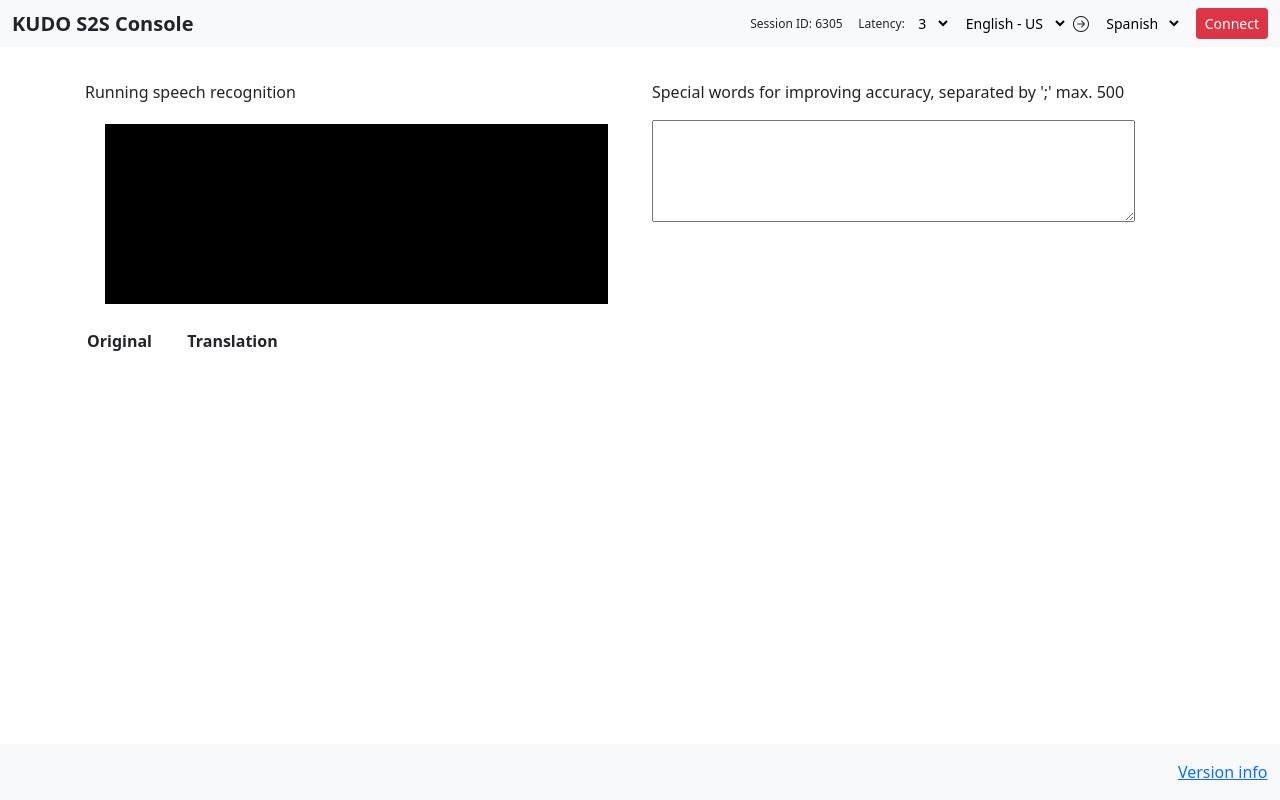
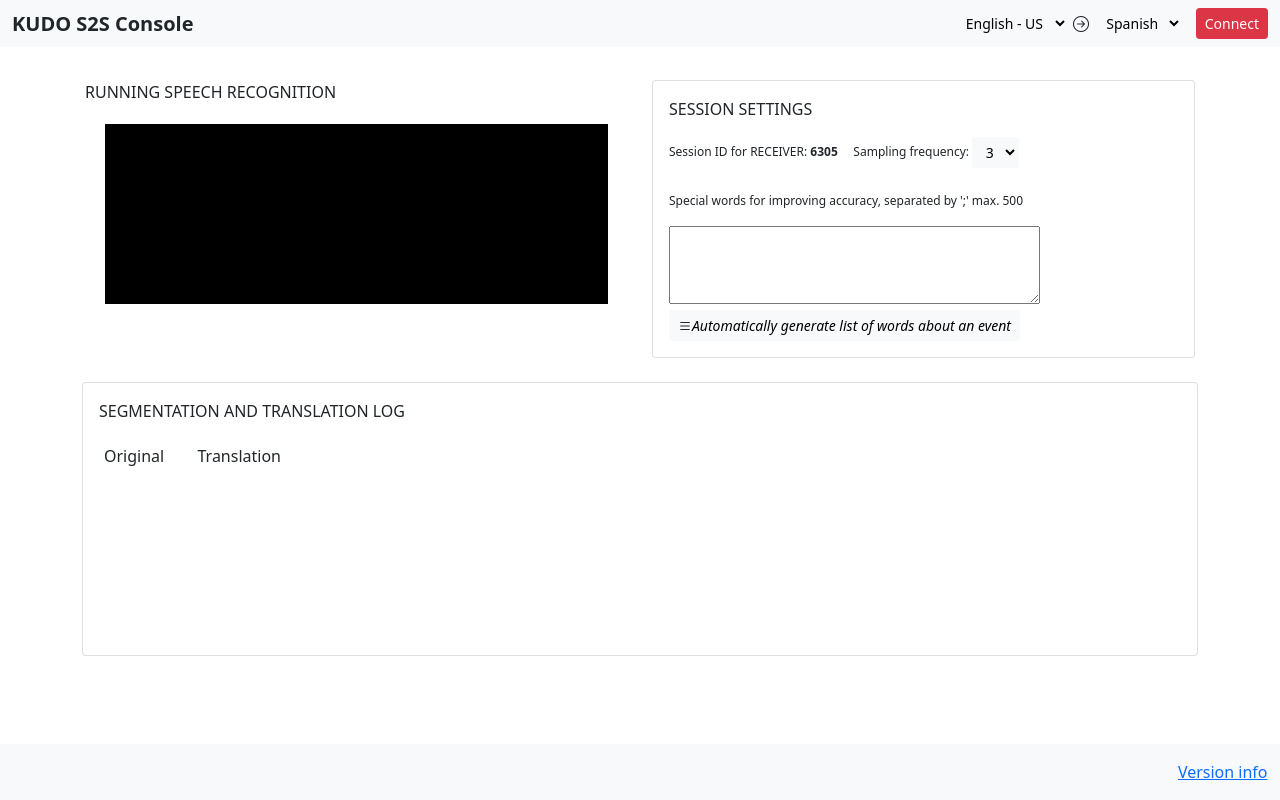
Before and after one commit to amin45666/s2s-amin, a Flask app: page / in a window 1280 px wide. Run offline with Flask 2, Linux system fonts and the light colour scheme; lists and menus that the app fills with data are empty; some libraries are stand-ins or nearby versions.

Commit message:
v9 - UI and fix sampling frequency logic

```diff
--- a/app.py
+++ b/app.py
@@ -52,6 +52,7 @@
         {'minor version': 6, 'details': 'added logfile', 'date': '2022-09-15'},
         {'minor version': 7, 'details': 'added parameter to reduce calls of API', 'date': '2022-09-16'},
         {'minor version': 8, 'details': 'added feature to improve accuracy with list of terms', 'date': '2022-09-17'},
+        {'minor version': 9, 'details': 'improved SENDER UI; fix sampling frequency logic', 'date': '2022-09-19'},
 
     ]
 
@@ -93,18 +94,21 @@
     tl = 'es' # tl should be list containing more languages
 
     #reducing number of time the API is called
-    number_of_words = len(asr.split())
-    print(number_of_words)
+    #number_of_words = len(asr.split())
+    #print(number_of_words)
 
     #send asr to segmenter and see if there is a response
     segment_sl = segment(asr, final)
 
     if segment_sl:
-        print("API returned segment: ")
+        print("Segment returned: ")
         print(segment_sl)
 
         #translate segment to targ languages (will be more than one tl)
         translation = translate(segment_sl[0], tl)
+
+        print("Translation returned: ")
+        print(translation)
 
         #creating payload. This will need to be dynamic
         segment_payload = {
@@ -114,6 +118,7 @@
         segment_payload_json = json.dumps(segment_payload)
 
         #emitting payload to client for TTS
+        print("Emitting payload to receiver")
         emit("caption", {'asr' : asr, 'segment': segment_payload_json }, broadcast=True, room = room)
     else:
         print("Nothing to be emitted")
@@ -205,7 +210,6 @@
     translation_list = response[0]['translations']
     for translation_language in translation_list:
         translation = translation_language['text']
-        print('Translation: ' + translation)
 
         now = datetime.now()
         current_time = now.strftime("%H:%M:%S.%f")
--- a/static/js/asr_ext.js
+++ b/static/js/asr_ext.js
@@ -54,7 +54,7 @@
     console.log('Speak into your microphone.');
 
 	recognizer.recognizing = (s, e) => {
-		console.log(`ASR RECOGNIZING: Text=${e.result.text}`);
+		console.log(`ASR TEMPORARY FEED IS: ${e.result.text}`);
 		document.getElementById("ASR").innerHTML = e.result.text;
 		var sessionId = document.getElementById("sessionId").innerHTML;
 		let asr = e.result.text
@@ -67,21 +67,17 @@
 
 		//simple hack to reduce number of emissions
 		let delay_threasold = document.getElementById("delay").value;
-		let number_of_words = WordCount(asr);
-		let number_of_words_previous_with_threasold = number_of_words_previous + delay_threasold;
+		let number_of_words_previous_with_threasold = Number(number_of_words_previous) + Number(delay_threasold);
 		console.log("settings:");
-		console.log(delay_threasold);
-		console.log(number_of_words);
+		console.log(WordCount(asr));
 		console.log(number_of_words_previous_with_threasold);
 
-		//emitting only if new number of words is greater than x tokens compared to previous
+		//emitting only if new number of words is greater than latency in tokens compared to previous asr
 
-
-		if (number_of_words > number_of_words_previous_with_threasold){
-			console.log('Sending ASR to APP ad temporary feed');
+		if (WordCount(asr) > number_of_words_previous_with_threasold){
+			console.log('Sending ASR TEMPORARY FEED to APP');
+			number_of_words_previous = WordCount(asr);
         	socket.emit('message', {'asr': asr, 'final': 'False', 'room': sessionId});
-			//updating reference number of words
-			number_of_words_previous = number_of_words;
 		}
 
 	};
--- a/templates/asr.html
+++ b/templates/asr.html
@@ -63,17 +63,6 @@
             <ul class="navbar-nav me-auto mb-2 mb-md-0">
             </ul>
 
-            <span  style="font-size: 12px">Session ID:   <span id="sessionId">{{sessionId}}</span>  &nbsp;&nbsp;&nbsp; Latency:</span>
-
-            <select id="delay"  class="btn btn-light btn-sm mr-1">
-              <option value="0">0</option>
-              <option value="1">1</option>
-              <option value="2">2</option>
-              <option value="3" selected="selected">3</option>
-              <option value="4">4</option>
-              <option value="5">5</option>
-            </select>
-
             <select id="sourceLanguage"  class="btn btn-light btn-sm mr-1">
               <option value="en-AU">English - AU</option>
               <option value="en-CA">English - CA</option>
@@ -109,13 +98,42 @@
     <div class="container" style="padding-top: 5em;">
       <div class="row">
         <div class="col-sm">
-          <p>Running speech recognition</p>
+          <p>RUNNING SPEECH RECOGNITION</p>
           <div id="ASR" class="subs"></div>
         </div>
         <div class="col-sm">
+
+          <div class="card">
+            <div class="card-body">
+
+          <p>SESSION SETTINGS</p>
+
+          <span  style="font-size: 12px">Session ID for RECEIVER:  <strong> <span id="sessionId">{{sessionId}}</span>  </strong>
+
+            &nbsp;&nbsp;&nbsp;
+
+            Sampling frequency:
+
+            <select id="delay"  class="btn btn-light btn-sm mr-1">
+              <option value="0">0</option>
+              <option value="1">1</option>
+              <option value="2">2</option>
+              <option value="3" selected="selected">3</option>
+              <option value="4">4</option>
+              <option value="5">5</option>
+            </select>
+
+          <br><br>
+
           <p>Special words for improving accuracy, separated by ';' max. 500</p>
           <textarea id="phrases" type="text" rows="4"  cols="50">
           </textarea>
+          <button type="button" class="btn btn-light btn-sm mr-2" onclick="autoGeneratewordlist()"><i class="bi bi-list">Automatically generate list of words about an event</i></button>
+        </span>
+
+      </div></div>
+
+
         </div>
       </div>
     </div>
@@ -126,16 +144,23 @@
     </div>
 
     <!-- MAIN RESULTS -->
+    <br>
+    <div class="container-sm">
 
-    <div class="container-sm">
-      <div class="row"></div>
+      <div class="card">
+        <div class="card-body">
+
+      <div class="row"><p>SEGMENTATION AND TRANSLATION LOG</p></div>
       <div class="row">
         <table id="tableLog" style="width:100%">
             <tr>
-              <th WIDTH="50%">Original</th>
-              <th WIDTH="50%">Translation</th>
+              <td WIDTH="50%">Original</td>
+              <td WIDTH="50%">Translation</td>
             </tr>
         </table>
+      </div>
+
+      </div>
       </div>
     </div>
 
@@ -236,6 +261,9 @@
         element.scrollTop = element.scrollHeight;
     }
 
+    function autoGeneratewordlist(){
+      alert("This feature is still not available. You will be able to enter event documents or a Webpage or a description of a topic to get the most relevant proper names in order to improve accuracy of the application");
+    }
 
 
 </script>
--- a/templates/receiver.html
+++ b/templates/receiver.html
@@ -130,7 +130,6 @@
 
           speak(text_tl, 'es')
 
-          document.getElementById("translation").innerHTML = text_tl;
 
           //adding log
           var table = document.getElementById("tableLog");
```
Also changed, not shown: 5 other files.
